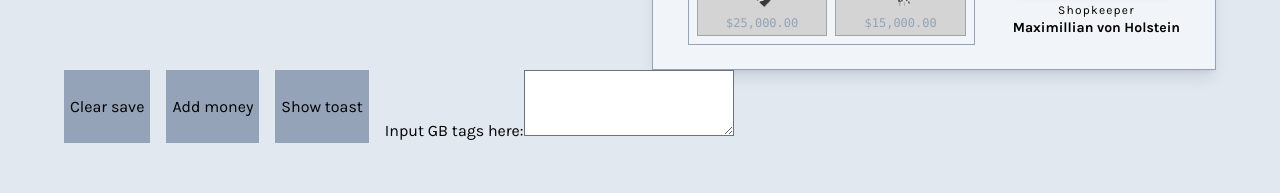
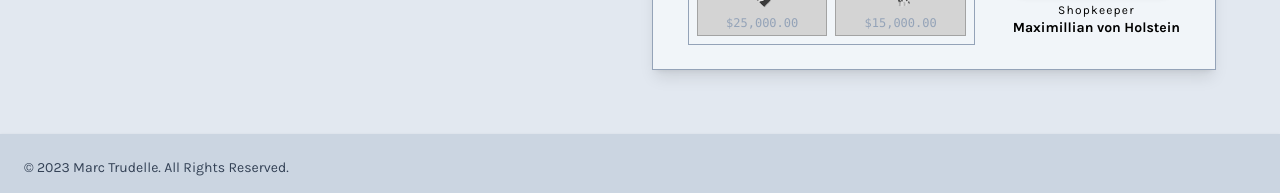
Before and after one commit to marcduck/city-clicker, a React (Vite) app: page / in a window 1280 px wide. Shown: the part 703-896 px from the top of the page. Built offline with nearby package versions, Linux system fonts and the light colour scheme.

Commit message:
Hide buttons

```diff
--- a/src/Clicker.jsx
+++ b/src/Clicker.jsx
@@ -323,10 +323,10 @@ useEffect(() => {
             </div>
             </div>
             <div className="bottom gap-4 flex">
-                <button className='bg-slate-400 py-0.5 px-1.5' onClick={() => window.localStorage.clear()}>Clear save</button>
+                {/* <button className='bg-slate-400 py-0.5 px-1.5' onClick={() => window.localStorage.clear()}>Clear save</button>
                 <button className='bg-slate-400 py-0.5 px-1.5' onClick={() => setCoins(coins + 1_000_000)}>Add money</button>
                 <button className='bg-slate-400 py-0.5 px-1.5' onClick={() => {setShowToast(true), setToastMessage(`New city unlocked: ${cities[cityLevel].name}!`)}}>Show toast</button>
-                <TagToPrompt />
+                <TagToPrompt /> */}
             </div>
 
 
```
